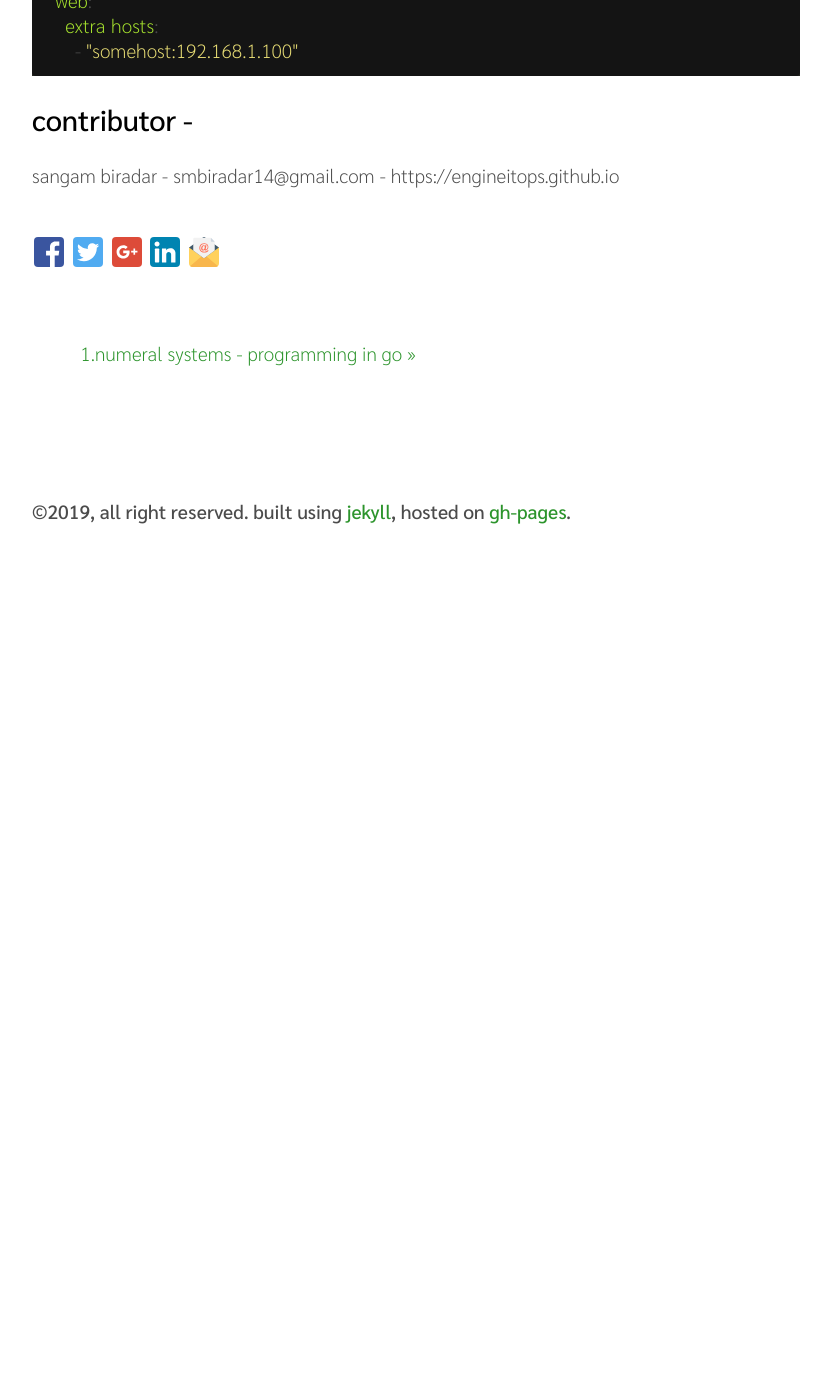
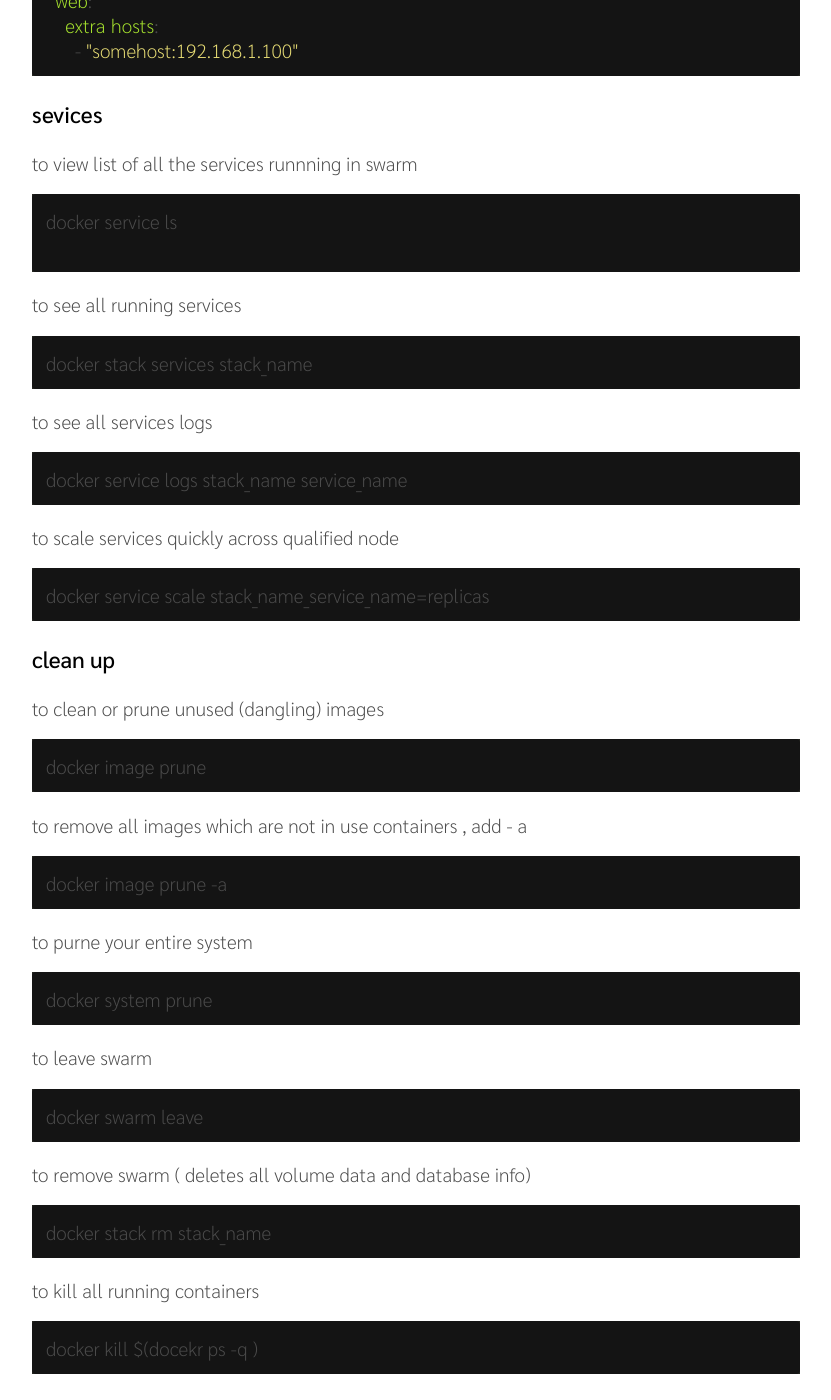
Before and after one commit to EngineITOps/EngineITOps.github.io, a Jekyll site: the page built from _posts/2019-01-29-The Ultimate Docker Cheatsheets.md, in a window 1280 px wide and 1400 px high, scrolled down 12859 px. Shown: the whole window, without its empty margins (224-1055 px from the left). Built offline with Jekyll 4.4.1, drawn with Linux system fonts in a browser that asks for light colours; before the commit the page ends 13446 px from its top, so only the background shows below that.

Commit message:
Update 2019-01-29-The Ultimate Docker Cheatsheets.md

````diff
--- a/_posts/2019-01-29-The Ultimate Docker Cheatsheets.md
+++ b/_posts/2019-01-29-The Ultimate Docker Cheatsheets.md
@@ -431,6 +431,54 @@ services:
       - "somehost:192.168.1.100"
 ```
 
+### sevices
+To view list of all the services runnning in swarm
+
+```
+docker service ls
+
+```
+To see all running services
+
+```
+docker stack services stack_name
+```
+to see all services logs
+
+```
+docker service logs stack_name service_name
+```
+To scale services quickly across qualified node
+```
+docker service scale stack_name_service_name=replicas
+```
+### clean up
+
+To clean or prune unused (dangling) images
+```
+docker image prune
+```
+To remove all images which are not in use containers , add - a
+```
+docker image prune -a
+```
+To Purne your entire system
+```
+docker system prune
+```
+To leave swarm
+```
+docker swarm leave
+```
+To remove swarm ( deletes all volume data and database info)
+```
+docker stack rm stack_name
+```
+To kill all running containers
+```
+docker kill $(docekr ps -q )
+```
+
 ## Contributor -
 
 Sangam biradar - smbiradar14@gmail.com - https://engineitops.github.io
````
